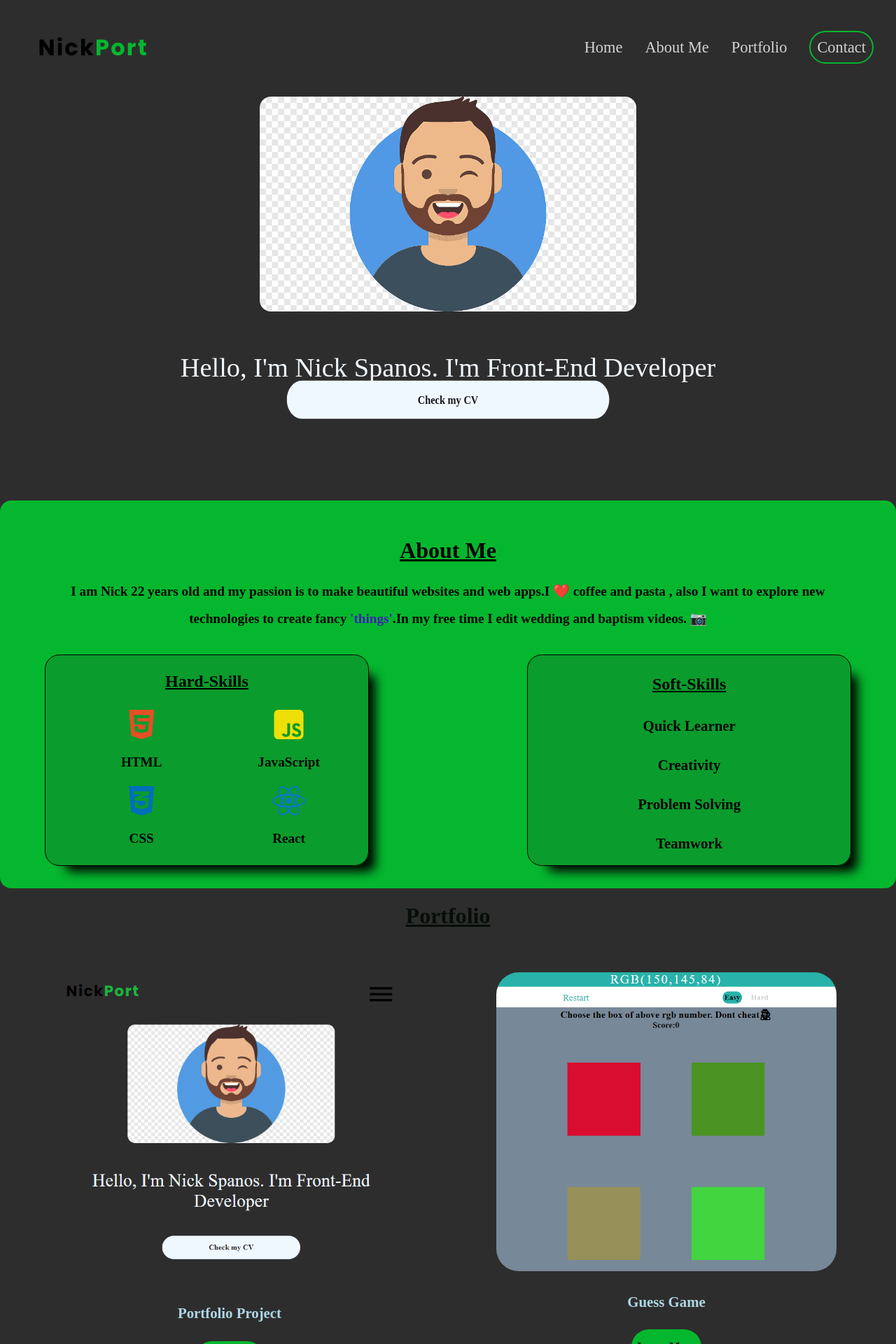
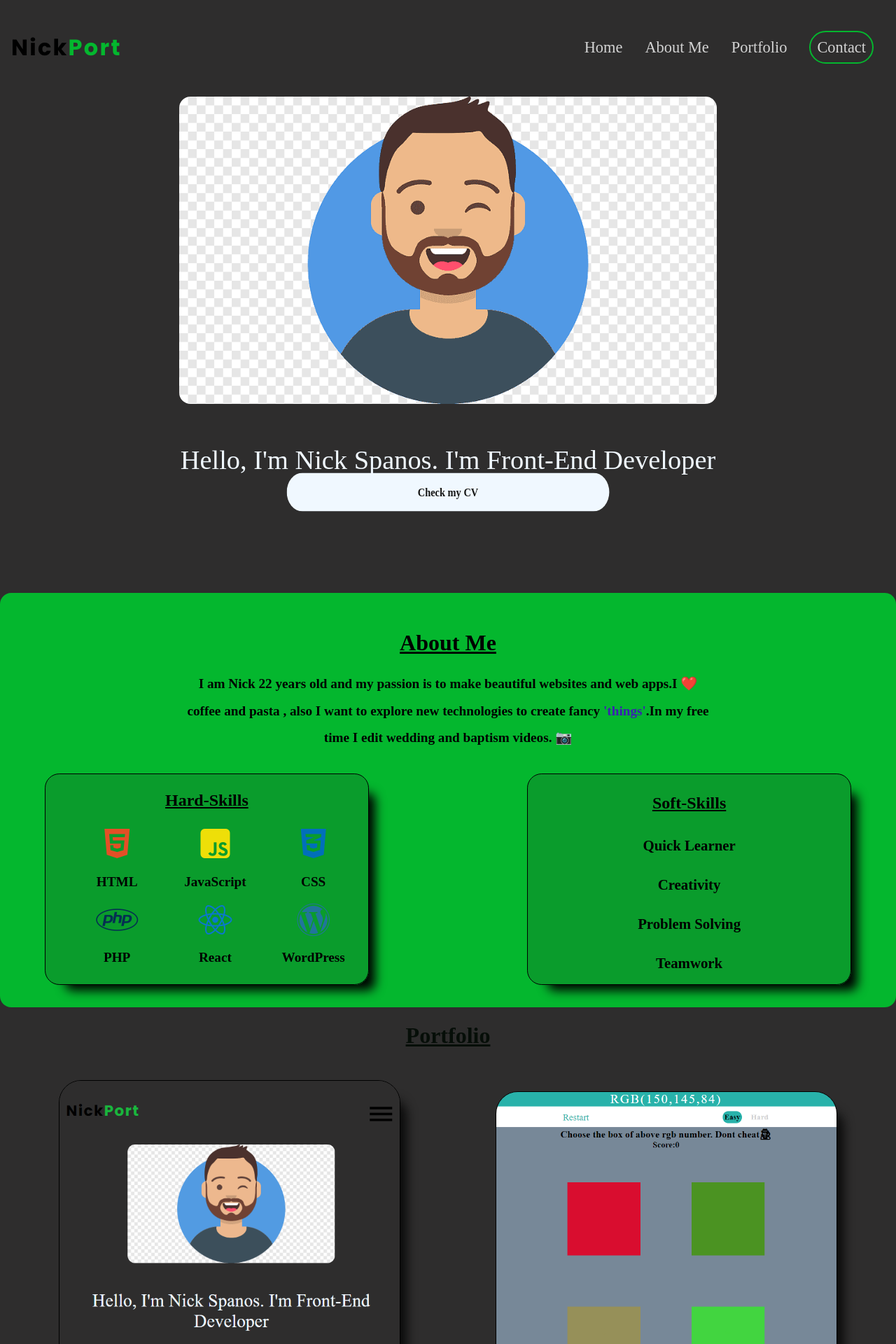
Before and after one commit to Spanosnick/NickPort, a PHP site: page / in a window 1280 px wide. Shown: the top 1920 px of the page at 70% size. Run offline with PHP 8.4, Linux system fonts and the light colour scheme; some libraries are stand-ins or nearby versions.

Commit message:
Change icons and fix responisive

```diff
--- a/css/style.css
+++ b/css/style.css
@@ -168,19 +168,26 @@ body a {
 }
 
 .aboutme-sec .container .hard-skills-container ul {
+  display: -webkit-box;
+  display: -ms-flexbox;
+  display: flex;
   -ms-flex-wrap: wrap;
       flex-wrap: wrap;
   margin: auto;
-  display: -webkit-box;
-  display: -ms-flexbox;
-  display: flex;
+  -webkit-box-orient: horizontal;
+  -webkit-box-direction: normal;
+      -ms-flex-direction: row;
+          flex-direction: row;
   list-style: none;
+  margin: 2em;
 }
 
 .aboutme-sec .container .hard-skills-container ul li {
   margin: auto;
   -webkit-box-sizing: border-box;
           box-sizing: border-box;
+  margin-left: 0 .5em;
+  margin-right: 0 .5em;
 }
 
 .aboutme-sec .container .hard-skills-container ul li p {
@@ -190,6 +197,14 @@ body a {
 
 .aboutme-sec .container .fa-react {
   color: #0b77cf;
+}
+
+.aboutme-sec .container .fa-database {
+  color: #050505;
+}
+
+.aboutme-sec .container .fa-php {
+  color: #052f52;
 }
 
 .aboutme-sec .container .fa-js-square {
@@ -254,6 +269,10 @@ body a {
 }
 
 .portfolio-sec .container .project-container .project-pic {
+  border: 1px solid black;
+  -webkit-box-shadow: 19px 18px 15px -10px #0a0a0a;
+          box-shadow: 19px 18px 15px -10px #0a0a0a;
+  border-radius: 1em;
   border-radius: 2em;
   width: 80%;
   height: 50%;
@@ -296,7 +315,6 @@ body a {
 }
 
 .contact-sec {
-  border-radius: 3em;
   background-color: lightblue;
   text-align: center;
   padding: 1em;
@@ -584,6 +602,8 @@ body a {
     }
   }
   .aboutme-sec .container .para-bio {
+    margin: auto;
+    width: 65%;
     line-height: 2em;
   }
   .aboutme-sec .container .para-bio span {
@@ -609,10 +629,11 @@ body a {
     width: 40%;
   }
   .aboutme-sec .container .skills .hard-skills-container ul {
+    margin: auto;
     display: block;
     padding-right: 1em;
-    -webkit-columns: 2;
-            columns: 2;
+    -webkit-columns: 3;
+            columns: 3;
   }
   .aboutme-sec .container .skills .soft-skills-container {
     line-height: 2.2em;
@@ -627,7 +648,7 @@ body a {
   }
 }
 
-@media screen and (min-width: 953px) {
+@media screen and (max-width: 953px) {
   .navbar #logo {
     padding-left: 1.2em;
   }
@@ -635,5 +656,8 @@ body a {
     width: 70%;
     margin: auto;
   }
+  .contact-sec .container {
+    width: 100%;
+  }
 }
 /*# sourceMappingURL=style.css.map */
--- a/css/style.scss
+++ b/css/style.scss
@@ -174,8 +174,8 @@ a{
     background: #0f8b2c94;
     border-radius:1.3em;
     box-shadow: 19px 18px 15px -10px #000000;
+    .wrap-container{
 
-    .wrap-container{
       margin: auto;
     }
 
@@ -185,14 +185,19 @@ a{
     }
 
     ul{
+      display: flex;
      flex-wrap: wrap;
       margin: auto;
-      display: flex;
+      flex-direction: row;
       list-style: none;
+      margin: 2em;
+
 
       li{
         margin: auto;
         box-sizing: border-box;
+        margin-left:0 .5em;
+        margin-right:0 .5em;
         p{
           font-weight: 700;
           font-size: 1.2em;
@@ -205,8 +210,16 @@ a{
     color: #0b77cf;
   }
 
+  .fa-database{
+    color: #050505;
+  }
+  .fa-php{
+    color: #052f52;
+  }
+
   .fa-js-square{
     color: rgb(238, 223, 8);
+
   }
 
   .soft-skills-container{
@@ -267,10 +280,10 @@ a{
         margin: auto;
 
 
-
-
         .project-pic{
-
+          border: 1px solid black;
+          box-shadow: 19px 18px 15px -10px #0a0a0a;
+          border-radius: 1em;
          border-radius: 2em;
           width: 80%;
           height: 50%;
@@ -306,7 +319,6 @@ a{
 }
 
 .contact-sec{
- border-radius: 3em;
   background-color:lightblue;
   text-align: center;
   padding: 1em;
@@ -322,7 +334,7 @@ a{
 
   .container{
     margin: auto;
-      width: 50%;
+    width: 50%;
     text-align: left;
 
     form{
@@ -540,6 +552,8 @@ margin: auto;
   .container{
 
     .para-bio{
+      margin: auto;
+      width: 65%;
       line-height: 2em;
       span{
         color:rgb(59, 32, 178);
@@ -563,10 +577,10 @@ margin: auto;
         width: 40%;
 
         ul{
-
+         margin: auto;
           display: block;
          padding-right:1em ;
-          columns: 2;
+          columns: 3;
 
         }
       }
@@ -592,7 +606,7 @@ margin: auto;
 
 
 
-@media screen and (min-width: 953px) {
+@media screen and (max-width: 953px) {
 
   .navbar{
 
@@ -614,4 +628,12 @@ margin: auto;
   }
 }
 
+.contact-sec{
+
+  .container{
+
+    width: 100%;
+  }
 }
+
+}
--- a/index.html
+++ b/index.html
@@ -59,9 +59,12 @@ and web apps.I ❤️ coffee and pasta , also I want to explore new technologies
           <div class="wrap-container">
           <ul>
             <li><i class="fab fa-html5 fa-3x html5"></i><P>HTML</P> </li>
-            <li><i class="fab fa-css3-alt fa-3x css3"></i><p>CSS</p> </li>
+            <li><i class="fab fa-php fa-3x php"></i><p>PHP </p></li>
             <li><i class="fab fa-js-square fa-3x "></i><P>JavaScript</P></li>
             <li><i class="fab fa-react fa-3x react"></i><p>React </p></li>
+            <li><i class="fab fa-css3-alt fa-3x css3"></i><p>CSS</p> </li>
+            <li><i class="fab fa-wordpress fa-3x wordpress "></i><p>WordPress </p></li>
+
           </ul>
         </div>
       </div>
@@ -84,7 +87,6 @@ and web apps.I ❤️ coffee and pasta , also I want to explore new technologies
   <section  id="portfolio" class="portfolio-sec">
     <h4 class="title"><a >Portfolio</a></h4>
     <div class="container">
-
       <div class="project-container">
         <img class="project-pic" src="/images//projects_photos/thubnail_nickport.png"  alt="">
         <h4 class="project-title">Portfolio Project </h4>
```
Also changed, not shown: README.md (deleted), 1 other file.
